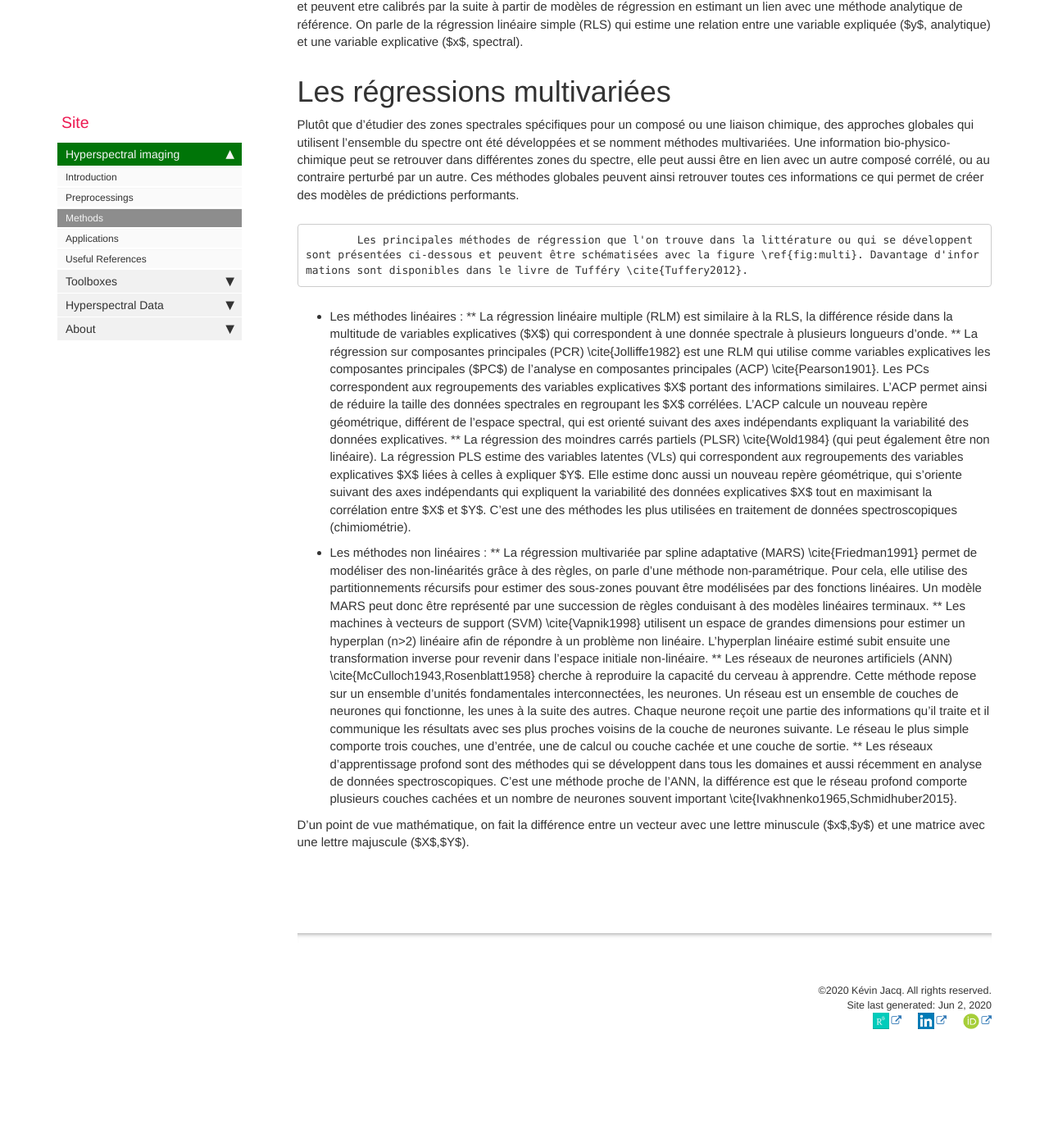
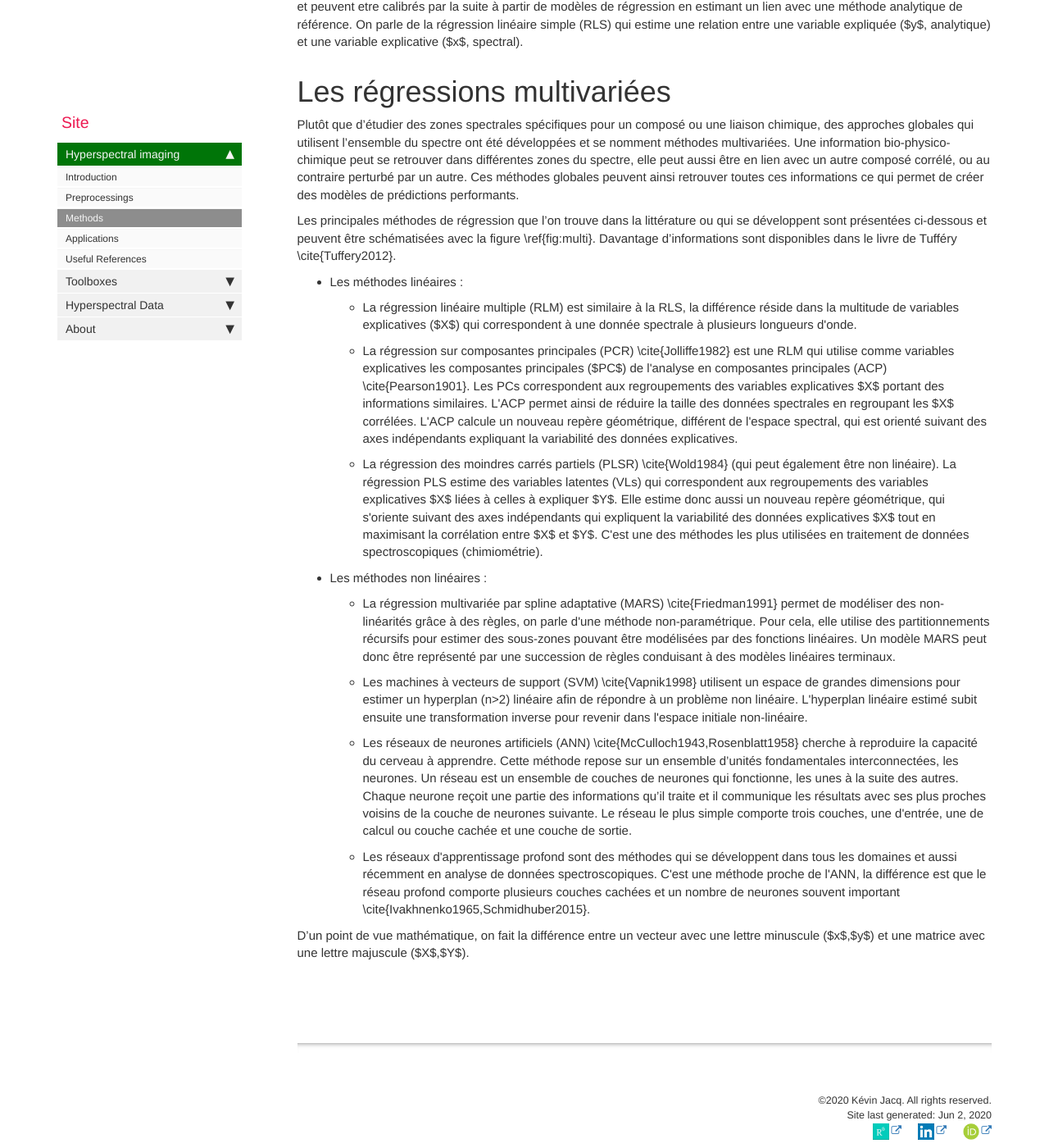
Before and after one commit to JacqKevin/JacqKevin.github.io, a Jekyll site: the page built from pages/Hyperspectral/Methods.md, in a window 1280 px wide and 1400 px high, scrolled down 885 px. Shown: the whole window at 82% size. Built offline with Jekyll 4.4.1, drawn with Linux system fonts in a browser that asks for light colours; comment, search, counter and statistics services are not loaded; before the commit the page ends 2200 px from its top, so only the background shows below that.

Commit message:
Update Methods.md

```diff
--- a/pages/Hyperspectral/Methods.md
+++ b/pages/Hyperspectral/Methods.md
@@ -18,16 +18,21 @@ Ces indices sont semi-quantitatifs et peuvent etre calibrés par la suite à par
 # Les régressions multivariées
 Plutôt que d'étudier des zones spectrales spécifiques pour un composé ou une liaison chimique, des approches globales qui utilisent l'ensemble du spectre ont été développées et se nomment méthodes multivariées. Une information bio-physico-chimique peut se retrouver dans différentes zones du spectre, elle peut aussi être en lien avec un autre composé corrélé, ou au contraire perturbé par un autre. Ces méthodes globales peuvent ainsi retrouver toutes ces informations ce qui permet de créer des modèles de prédictions performants.
 
-		Les principales méthodes de régression que l'on trouve dans la littérature ou qui se développent sont présentées ci-dessous et peuvent être schématisées avec la figure \ref{fig:multi}. Davantage d'informations sont disponibles dans le livre de Tufféry \cite{Tuffery2012}.
+Les principales méthodes de régression que l'on trouve dans la littérature ou qui se développent sont présentées ci-dessous et peuvent être schématisées avec la figure \ref{fig:multi}. Davantage d'informations sont disponibles dans le livre de Tufféry \cite{Tuffery2012}.
 
-* Les méthodes linéaires :
-** La régression linéaire multiple (RLM) est similaire à la RLS, la différence réside dans la multitude de variables explicatives ($X$) qui correspondent à une donnée spectrale à plusieurs longueurs d'onde.
-** La régression sur composantes principales (PCR) \cite{Jolliffe1982} est une RLM qui utilise comme variables explicatives les composantes principales ($PC$) de l'analyse en composantes principales (ACP) \cite{Pearson1901}. Les PCs correspondent aux regroupements des variables explicatives $X$ portant des informations similaires. L'ACP permet ainsi de réduire la taille des données spectrales en regroupant les $X$ corrélées. L'ACP calcule un nouveau repère géométrique, différent de l'espace spectral, qui est orienté suivant des axes indépendants expliquant la variabilité des données explicatives.
-** La régression des moindres carrés partiels (PLSR) \cite{Wold1984} (qui peut également être non linéaire). La régression PLS estime des variables latentes (VLs) qui correspondent aux regroupements des variables explicatives $X$ liées à celles à expliquer $Y$. Elle estime donc aussi un nouveau repère géométrique, qui s'oriente suivant des axes indépendants qui expliquent la variabilité des données explicatives $X$ tout en maximisant la corrélation entre $X$ et $Y$. C'est une des méthodes les plus utilisées en traitement de données spectroscopiques (chimiométrie).
-* Les méthodes non linéaires :
-** La régression multivariée par spline adaptative (MARS) \cite{Friedman1991} permet de modéliser des non-linéarités grâce à des règles, on parle d'une méthode non-paramétrique. Pour cela, elle utilise des partitionnements récursifs pour estimer des sous-zones pouvant être modélisées par des fonctions linéaires. Un modèle MARS peut donc être représenté par une succession de règles conduisant à des modèles linéaires terminaux.
-** Les machines à vecteurs de support (SVM) \cite{Vapnik1998} utilisent un espace de grandes dimensions pour estimer un hyperplan (n>2) linéaire afin de répondre à un problème non linéaire. L'hyperplan linéaire estimé subit ensuite une transformation inverse pour revenir dans l'espace initiale non-linéaire.
-** Les réseaux de neurones artificiels (ANN) \cite{McCulloch1943,Rosenblatt1958} cherche à reproduire la capacité du cerveau à apprendre. Cette méthode repose sur un ensemble d’unités fondamentales interconnectées, les neurones. Un réseau est un ensemble de couches de neurones qui fonctionne, les unes à la suite des autres. Chaque neurone reçoit une partie des informations qu’il traite et il communique les résultats avec ses plus proches voisins de la couche de neurones suivante. Le réseau le plus simple comporte trois couches, une d'entrée, une de calcul ou couche cachée et une couche de sortie.
-** Les réseaux d'apprentissage profond sont des méthodes qui se développent dans tous les domaines et aussi récemment en analyse de données spectroscopiques. C'est une méthode proche de l'ANN, la différence est que le réseau profond comporte plusieurs couches cachées et un nombre de neurones souvent important \cite{Ivakhnenko1965,Schmidhuber2015}.
-
+<ul>
+<li> Les méthodes linéaires : </li>
+<ul>
+<li> La régression linéaire multiple (RLM) est similaire à la RLS, la différence réside dans la multitude de variables explicatives ($X$) qui correspondent à une donnée spectrale à plusieurs longueurs d'onde. </li>
+<li> La régression sur composantes principales (PCR) \cite{Jolliffe1982} est une RLM qui utilise comme variables explicatives les composantes principales ($PC$) de l'analyse en composantes principales (ACP) \cite{Pearson1901}. Les PCs correspondent aux regroupements des variables explicatives $X$ portant des informations similaires. L'ACP permet ainsi de réduire la taille des données spectrales en regroupant les $X$ corrélées. L'ACP calcule un nouveau repère géométrique, différent de l'espace spectral, qui est orienté suivant des axes indépendants expliquant la variabilité des données explicatives. </li>
+<li> La régression des moindres carrés partiels (PLSR) \cite{Wold1984} (qui peut également être non linéaire). La régression PLS estime des variables latentes (VLs) qui correspondent aux regroupements des variables explicatives $X$ liées à celles à expliquer $Y$. Elle estime donc aussi un nouveau repère géométrique, qui s'oriente suivant des axes indépendants qui expliquent la variabilité des données explicatives $X$ tout en maximisant la corrélation entre $X$ et $Y$. C'est une des méthodes les plus utilisées en traitement de données spectroscopiques (chimiométrie). </li>
+</ul>
+<li> Les méthodes non linéaires : </li>
+<ul>
+<li> La régression multivariée par spline adaptative (MARS) \cite{Friedman1991} permet de modéliser des non-linéarités grâce à des règles, on parle d'une méthode non-paramétrique. Pour cela, elle utilise des partitionnements récursifs pour estimer des sous-zones pouvant être modélisées par des fonctions linéaires. Un modèle MARS peut donc être représenté par une succession de règles conduisant à des modèles linéaires terminaux. </li>
+<li> Les machines à vecteurs de support (SVM) \cite{Vapnik1998} utilisent un espace de grandes dimensions pour estimer un hyperplan (n>2) linéaire afin de répondre à un problème non linéaire. L'hyperplan linéaire estimé subit ensuite une transformation inverse pour revenir dans l'espace initiale non-linéaire. </li>
+<li> Les réseaux de neurones artificiels (ANN) \cite{McCulloch1943,Rosenblatt1958} cherche à reproduire la capacité du cerveau à apprendre. Cette méthode repose sur un ensemble d’unités fondamentales interconnectées, les neurones. Un réseau est un ensemble de couches de neurones qui fonctionne, les unes à la suite des autres. Chaque neurone reçoit une partie des informations qu’il traite et il communique les résultats avec ses plus proches voisins de la couche de neurones suivante. Le réseau le plus simple comporte trois couches, une d'entrée, une de calcul ou couche cachée et une couche de sortie. </li>
+<li> Les réseaux d'apprentissage profond sont des méthodes qui se développent dans tous les domaines et aussi récemment en analyse de données spectroscopiques. C'est une méthode proche de l'ANN, la différence est que le réseau profond comporte plusieurs couches cachées et un nombre de neurones souvent important \cite{Ivakhnenko1965,Schmidhuber2015}. </li>
+</ul>
+</ul>
 D'un point de vue mathématique, on fait la différence entre un vecteur avec une lettre minuscule ($x$,$y$) et une matrice avec une lettre majuscule ($X$,$Y$).
```
